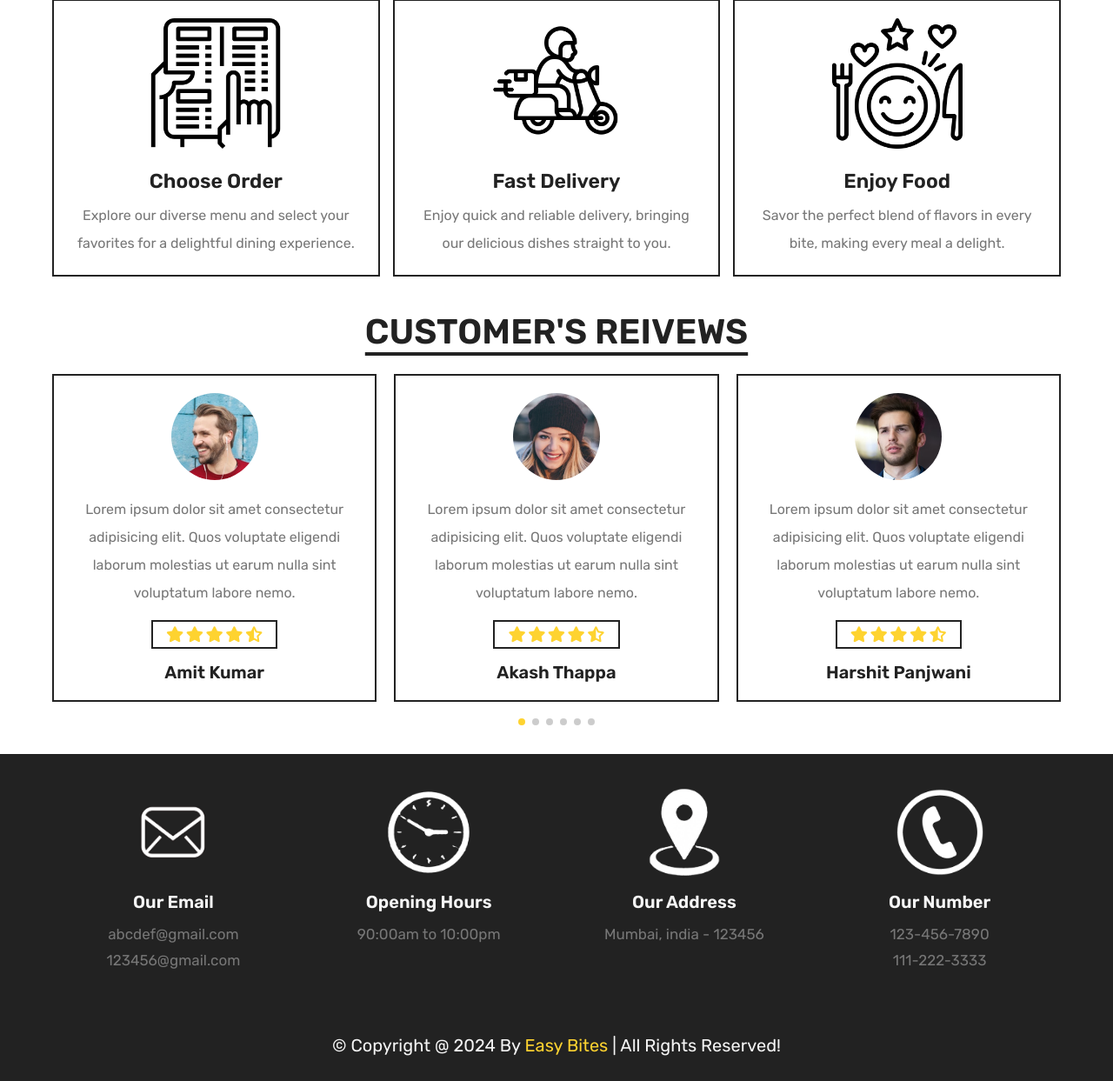
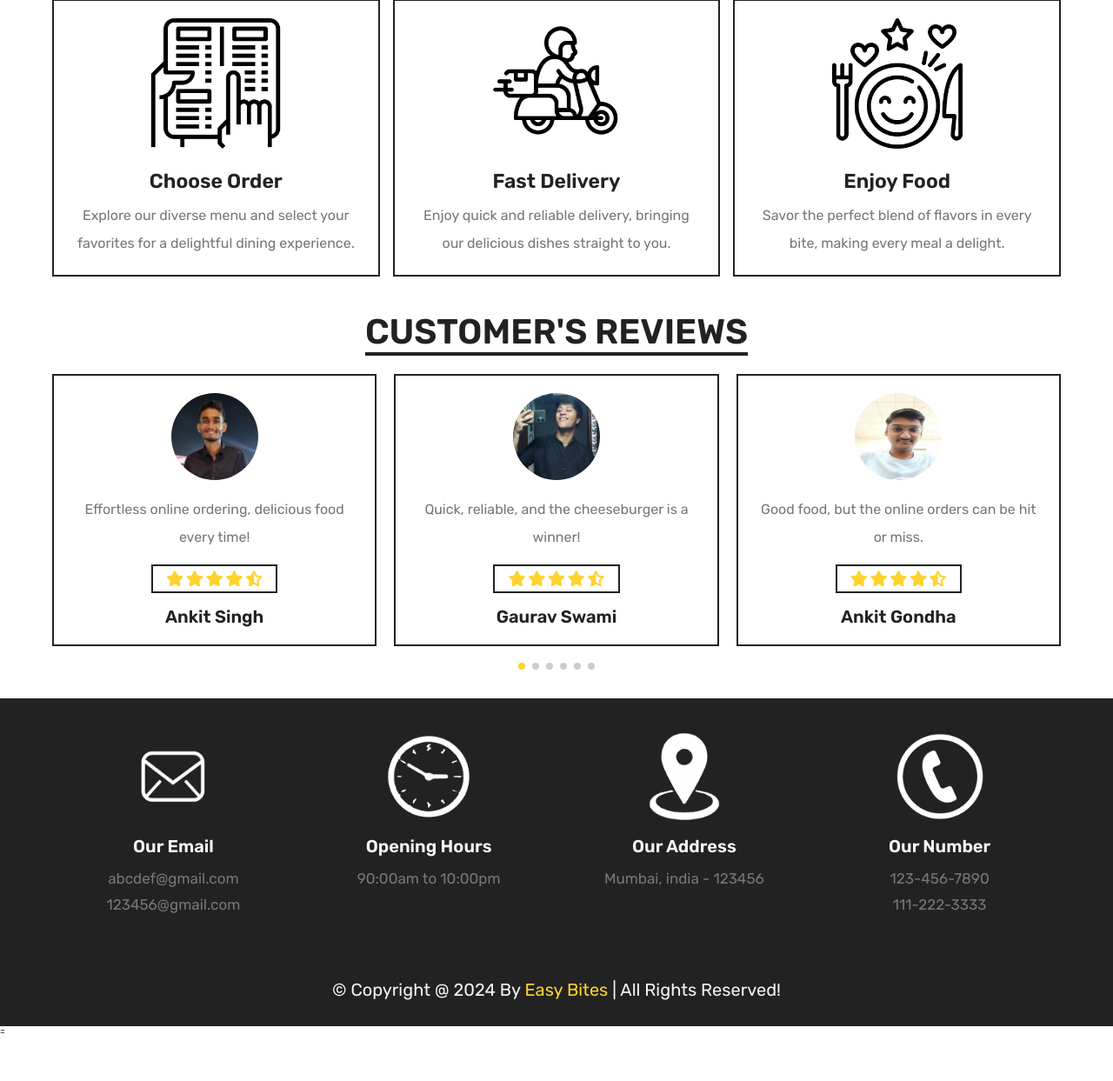
Before and after one commit to AKASHTHAPPA123/Easy-Bites, a PHP site: page /about.php in a window 1280 px wide. Shown: the part 980-2223 px from the top of the page at 87% size. After the commit the page ends 2168 px from the top, so only its background shows below. Run offline with PHP 8.4, Linux system fonts and the light colour scheme; data that the repository does not hold is empty; some libraries are stand-ins or nearby versions.

Commit message:
updated review section

```diff
--- a/about.php
+++ b/about.php
@@ -99,15 +99,15 @@ At Easy Bites, savor the finest in culinary craftsmanship with our fresh, locall
 
 <section class="reviews">
 
-   <h1 class="title">customer's reivews</h1>
+   <h1 class="title">customer's reviews</h1>
 
    <div class="swiper reviews-slider">
 
       <div class="swiper-wrapper">
 
          <div class="swiper-slide slide">
-            <img src="images/pic-1.png" alt="">
-            <p>Lorem ipsum dolor sit amet consectetur adipisicing elit. Quos voluptate eligendi laborum molestias ut earum nulla sint voluptatum labore nemo.</p>
+            <img src="images/pic-1.jpg" alt="">
+            <p>Effortless online ordering, delicious food every time!</p>
             <div class="stars">
                <i class="fas fa-star"></i>
                <i class="fas fa-star"></i>
@@ -115,12 +115,12 @@ At Easy Bites, savor the finest in culinary craftsmanship with our fresh, locall
                <i class="fas fa-star"></i>
                <i class="fas fa-star-half-alt"></i>
             </div>
-            <h3>Amit Kumar</h3>
+            <h3>Ankit Singh</h3>
          </div>
 
          <div class="swiper-slide slide">
             <img src="images/pic-2.png" alt="">
-            <p>Lorem ipsum dolor sit amet consectetur adipisicing elit. Quos voluptate eligendi laborum molestias ut earum nulla sint voluptatum labore nemo.</p>
+            <p>Quick, reliable, and the cheeseburger is a winner!</p>
             <div class="stars">
                <i class="fas fa-star"></i>
                <i class="fas fa-star"></i>
@@ -128,12 +128,12 @@ At Easy Bites, savor the finest in culinary craftsmanship with our fresh, locall
                <i class="fas fa-star"></i>
                <i class="fas fa-star-half-alt"></i>
             </div>
-            <h3>Akash Thappa</h3>
+            <h3>Gaurav Swami</h3>
          </div>
 
          <div class="swiper-slide slide">
-            <img src="images/pic-3.png" alt="">
-            <p>Lorem ipsum dolor sit amet consectetur adipisicing elit. Quos voluptate eligendi laborum molestias ut earum nulla sint voluptatum labore nemo.</p>
+            <img src="images/pic-3.jpg" alt="">
+            <p>Good food, but the online orders can be hit or miss.</p>
             <div class="stars">
                <i class="fas fa-star"></i>
                <i class="fas fa-star"></i>
@@ -141,12 +141,12 @@ At Easy Bites, savor the finest in culinary craftsmanship with our fresh, locall
                <i class="fas fa-star"></i>
                <i class="fas fa-star-half-alt"></i>
             </div>
-            <h3>Harshit Panjwani</h3>
+            <h3>Ankit Gondha</h3>
          </div>
 
          <div class="swiper-slide slide">
             <img src="images/pic-4.png" alt="">
-            <p>Lorem ipsum dolor sit amet consectetur adipisicing elit. Quos voluptate eligendi laborum molestias ut earum nulla sint voluptatum labore nemo.</p>
+            <p>Consistently excellent food and speedy delivery!</p>
             <div class="stars">
                <i class="fas fa-star"></i>
                <i class="fas fa-star"></i>
@@ -159,7 +159,7 @@ At Easy Bites, savor the finest in culinary craftsmanship with our fresh, locall
 
          <div class="swiper-slide slide">
             <img src="images/pic-5.png" alt="">
-            <p>Lorem ipsum dolor sit amet consectetur adipisicing elit. Quos voluptate eligendi laborum molestias ut earum nulla sint voluptatum labore nemo.</p>
+            <p>Disappointing experience, both with ordering and food quality</p>
             <div class="stars">
                <i class="fas fa-star"></i>
                <i class="fas fa-star"></i>
@@ -172,7 +172,7 @@ At Easy Bites, savor the finest in culinary craftsmanship with our fresh, locall
 
          <div class="swiper-slide slide">
             <img src="images/pic-6.png" alt="">
-            <p>Lorem ipsum dolor sit amet consectetur adipisicing elit. Quos voluptate eligendi laborum molestias ut earum nulla sint voluptatum labore nemo.</p>
+            <p>Fast, easy, and their pizza is unbeatable!</p>
             <div class="stars">
                <i class="fas fa-star"></i>
                <i class="fas fa-star"></i>
```
Also changed, not shown: menu.php (+1 -27 lines), register.php (+0 -14 lines), images/pic-1.jpg (added), images/pic-2.png, images/pic-3.jpg (added), images/pic-4.png, images/pic-5.png, images/pic-6.png.
